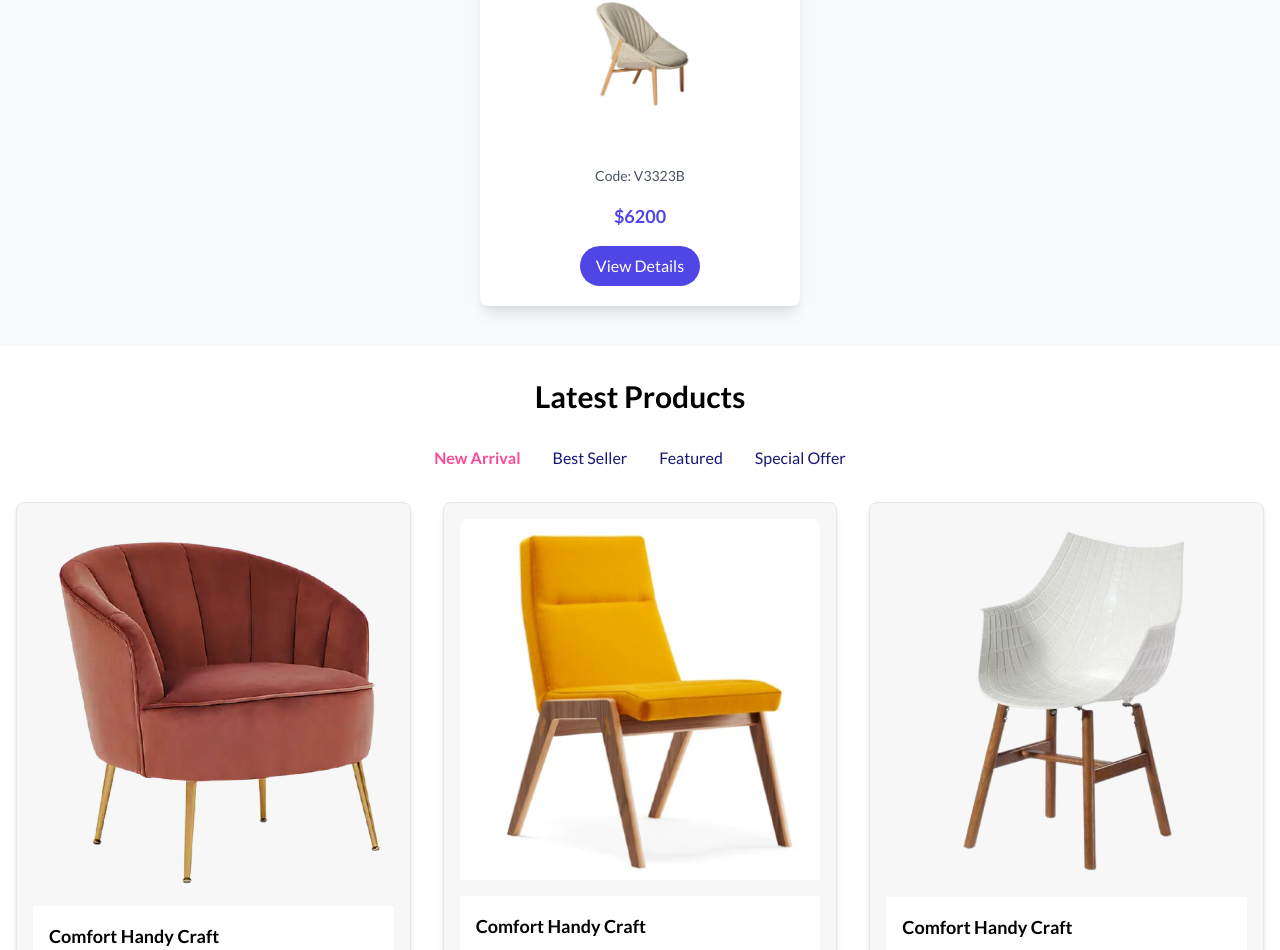
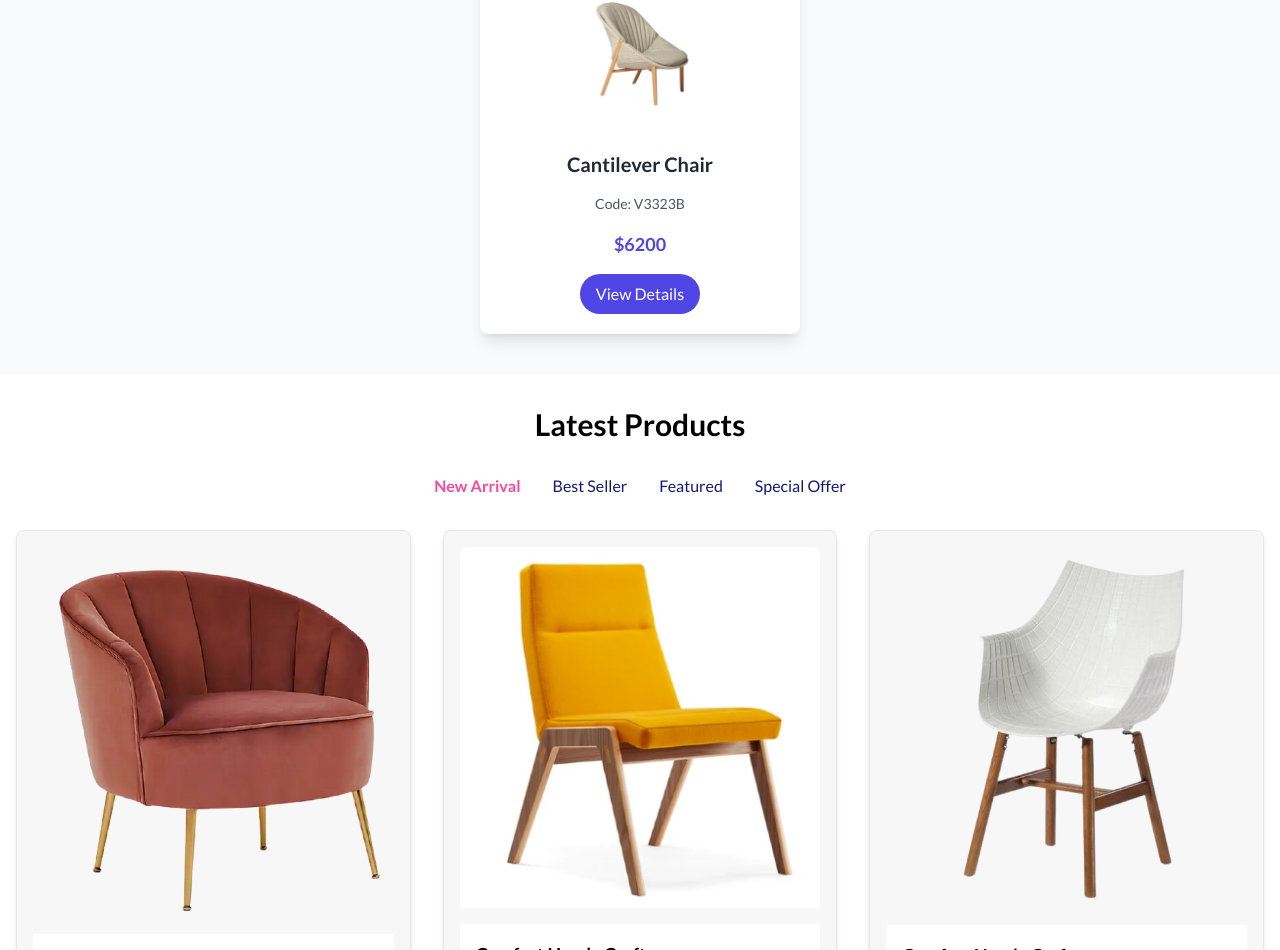
Before and after one commit to hibaziaa/figma-hackathon, a Next.js app: page / in a window 1280 px wide. Shown: the part 1243-2193 px from the top of the page. Built offline with nearby package versions, Linux system fonts and the light colour scheme.

Commit message:
resolved a type error

```diff
--- a/src/app/components/featuredProducts.tsx
+++ b/src/app/components/featuredProducts.tsx
@@ -23,6 +23,7 @@ const featuredProducts = [
   },
   {
     image: '/images/chair4.png',
+    title: 'Cantilever Chair',
     code: 'V3323B',
     price: '6200',
   },
```
